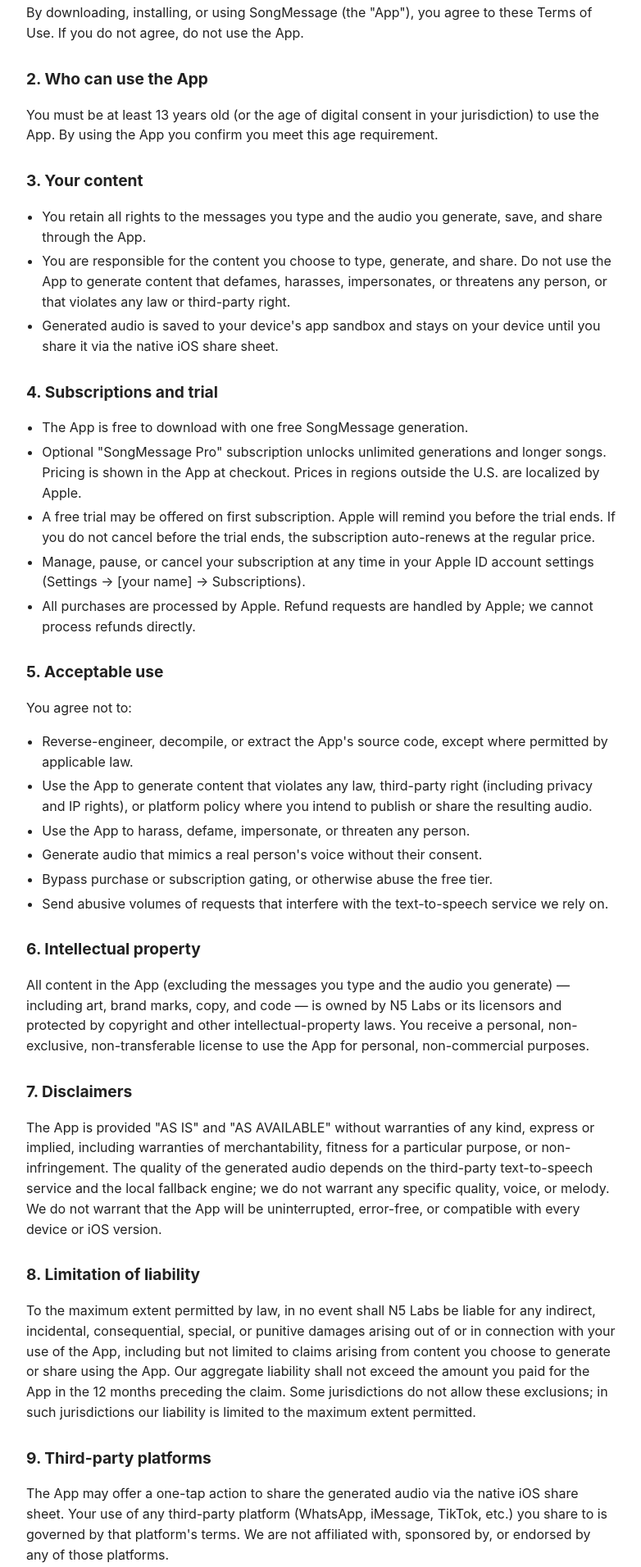
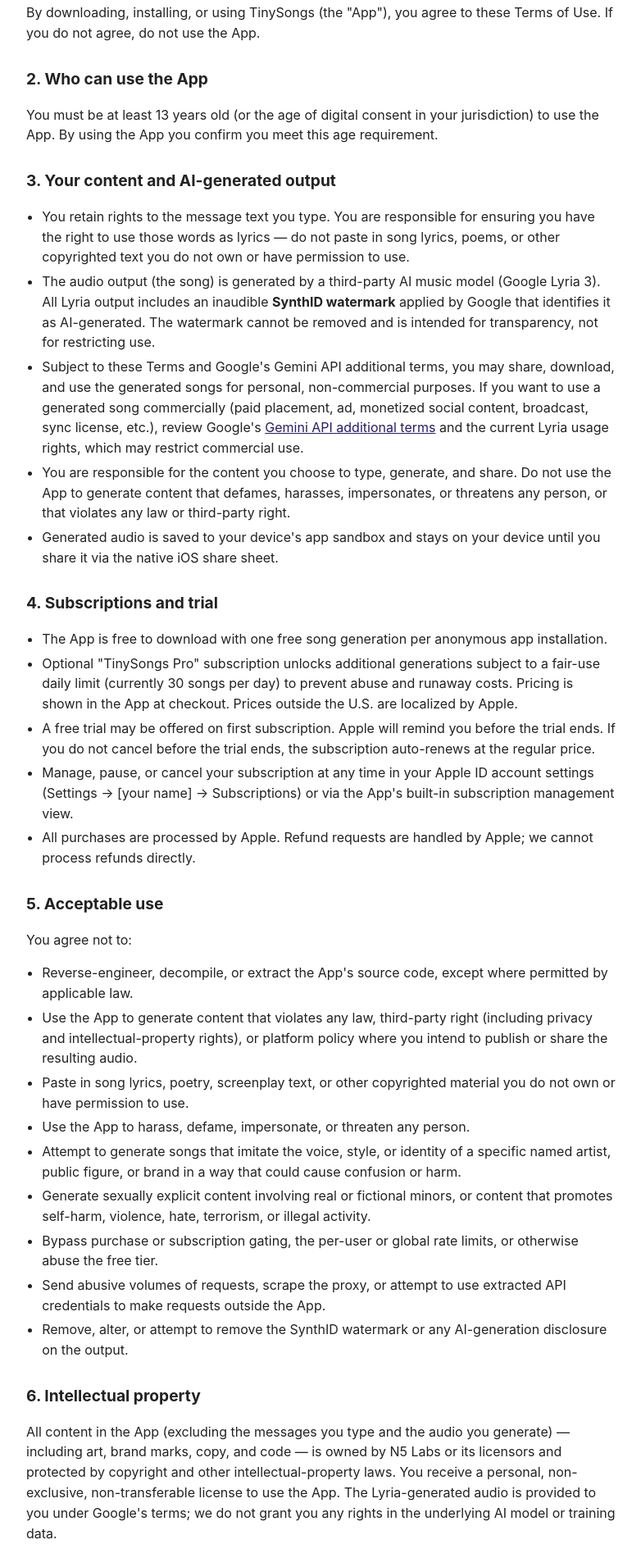
Before and after one commit to noamr13/n5labs.github.io, a plain HTML site: page terms/songmessage.html in a window 1280 px wide. Shown: the part 302-2213 px from the top of the page at 82% size, without its empty margins (248-1030 px from the left). Drawn offline with Linux system fonts and the light colour scheme.

Commit message:
songmessage: update terms for AI-generated songs + SynthID watermark + fair-use cap

```diff
--- a/terms/songmessage.html
+++ b/terms/songmessage.html
@@ -3,7 +3,7 @@
 <head>
   <meta charset="utf-8">
   <meta name="viewport" content="width=device-width,initial-scale=1">
-  <title>Terms of Use — SongMessage</title>
+  <title>Terms of Use — TinySongs</title>
   <style>
     body { font-family: -apple-system, BlinkMacSystemFont, "SF Pro Text", "Helvetica Neue", Arial, sans-serif; max-width: 720px; margin: 40px auto; padding: 0 20px; color: #222; line-height: 1.55; }
     h1 { font-size: 1.8rem; margin-bottom: 0.2rem; }
@@ -16,32 +16,34 @@
   </style>
 </head>
 <body>
-  <h1>Terms of Use — SongMessage</h1>
+  <h1>Terms of Use — TinySongs</h1>
   <div class="meta">Effective date: 26 May 2026 · Developer: N5 Labs · Contact: <a href="mailto:support@n5labs.com">support@n5labs.com</a></div>
 
   <div class="callout">
-    <strong>Plain English:</strong> SongMessage turns short typed messages into musical voice notes you can share. The App is provided as-is. Use it responsibly and respect the rights of anyone you mention in your messages.
+    <strong>Plain English:</strong> TinySongs turns short typed messages into AI-generated songs you can share. The App is provided as-is. Use it responsibly, do not type lyrics you do not have the right to use, and respect the rights of anyone you mention in your messages.
   </div>
 
   <h2>1. Acceptance</h2>
-  <p>By downloading, installing, or using SongMessage (the "App"), you agree to these Terms of Use. If you do not agree, do not use the App.</p>
+  <p>By downloading, installing, or using TinySongs (the "App"), you agree to these Terms of Use. If you do not agree, do not use the App.</p>
 
   <h2>2. Who can use the App</h2>
   <p>You must be at least 13 years old (or the age of digital consent in your jurisdiction) to use the App. By using the App you confirm you meet this age requirement.</p>
 
-  <h2>3. Your content</h2>
+  <h2>3. Your content and AI-generated output</h2>
   <ul>
-    <li>You retain all rights to the messages you type and the audio you generate, save, and share through the App.</li>
+    <li>You retain rights to the message text you type. You are responsible for ensuring you have the right to use those words as lyrics — do not paste in song lyrics, poems, or other copyrighted text you do not own or have permission to use.</li>
+    <li>The audio output (the song) is generated by a third-party AI music model (Google Lyria 3). All Lyria output includes an inaudible <strong>SynthID watermark</strong> applied by Google that identifies it as AI-generated. The watermark cannot be removed and is intended for transparency, not for restricting use.</li>
+    <li>Subject to these Terms and Google's Gemini API additional terms, you may share, download, and use the generated songs for personal, non-commercial purposes. If you want to use a generated song commercially (paid placement, ad, monetized social content, broadcast, sync license, etc.), review Google's <a href="https://ai.google.dev/terms">Gemini API additional terms</a> and the current Lyria usage rights, which may restrict commercial use.</li>
     <li>You are responsible for the content you choose to type, generate, and share. Do not use the App to generate content that defames, harasses, impersonates, or threatens any person, or that violates any law or third-party right.</li>
     <li>Generated audio is saved to your device's app sandbox and stays on your device until you share it via the native iOS share sheet.</li>
   </ul>
 
   <h2>4. Subscriptions and trial</h2>
   <ul>
-    <li>The App is free to download with one free SongMessage generation.</li>
-    <li>Optional "SongMessage Pro" subscription unlocks unlimited generations and longer songs. Pricing is shown in the App at checkout. Prices in regions outside the U.S. are localized by Apple.</li>
+    <li>The App is free to download with one free song generation per anonymous app installation.</li>
+    <li>Optional "TinySongs Pro" subscription unlocks additional generations subject to a fair-use daily limit (currently 30 songs per day) to prevent abuse and runaway costs. Pricing is shown in the App at checkout. Prices outside the U.S. are localized by Apple.</li>
     <li>A free trial may be offered on first subscription. Apple will remind you before the trial ends. If you do not cancel before the trial ends, the subscription auto-renews at the regular price.</li>
-    <li>Manage, pause, or cancel your subscription at any time in your Apple ID account settings (Settings → [your name] → Subscriptions).</li>
+    <li>Manage, pause, or cancel your subscription at any time in your Apple ID account settings (Settings → [your name] → Subscriptions) or via the App's built-in subscription management view.</li>
     <li>All purchases are processed by Apple. Refund requests are handled by Apple; we cannot process refunds directly.</li>
   </ul>
 
@@ -49,27 +51,30 @@
   <p>You agree not to:</p>
   <ul>
     <li>Reverse-engineer, decompile, or extract the App's source code, except where permitted by applicable law.</li>
-    <li>Use the App to generate content that violates any law, third-party right (including privacy and IP rights), or platform policy where you intend to publish or share the resulting audio.</li>
+    <li>Use the App to generate content that violates any law, third-party right (including privacy and intellectual-property rights), or platform policy where you intend to publish or share the resulting audio.</li>
+    <li>Paste in song lyrics, poetry, screenplay text, or other copyrighted material you do not own or have permission to use.</li>
     <li>Use the App to harass, defame, impersonate, or threaten any person.</li>
-    <li>Generate audio that mimics a real person's voice without their consent.</li>
-    <li>Bypass purchase or subscription gating, or otherwise abuse the free tier.</li>
-    <li>Send abusive volumes of requests that interfere with the text-to-speech service we rely on.</li>
+    <li>Attempt to generate songs that imitate the voice, style, or identity of a specific named artist, public figure, or brand in a way that could cause confusion or harm.</li>
+    <li>Generate sexually explicit content involving real or fictional minors, or content that promotes self-harm, violence, hate, terrorism, or illegal activity.</li>
+    <li>Bypass purchase or subscription gating, the per-user or global rate limits, or otherwise abuse the free tier.</li>
+    <li>Send abusive volumes of requests, scrape the proxy, or attempt to use extracted API credentials to make requests outside the App.</li>
+    <li>Remove, alter, or attempt to remove the SynthID watermark or any AI-generation disclosure on the output.</li>
   </ul>
 
   <h2>6. Intellectual property</h2>
-  <p>All content in the App (excluding the messages you type and the audio you generate) — including art, brand marks, copy, and code — is owned by N5 Labs or its licensors and protected by copyright and other intellectual-property laws. You receive a personal, non-exclusive, non-transferable license to use the App for personal, non-commercial purposes.</p>
+  <p>All content in the App (excluding the messages you type and the audio you generate) — including art, brand marks, copy, and code — is owned by N5 Labs or its licensors and protected by copyright and other intellectual-property laws. You receive a personal, non-exclusive, non-transferable license to use the App. The Lyria-generated audio is provided to you under Google's terms; we do not grant you any rights in the underlying AI model or training data.</p>
 
   <h2>7. Disclaimers</h2>
-  <p>The App is provided "AS IS" and "AS AVAILABLE" without warranties of any kind, express or implied, including warranties of merchantability, fitness for a particular purpose, or non-infringement. The quality of the generated audio depends on the third-party text-to-speech service and the local fallback engine; we do not warrant any specific quality, voice, or melody. We do not warrant that the App will be uninterrupted, error-free, or compatible with every device or iOS version.</p>
+  <p>The App is provided "AS IS" and "AS AVAILABLE" without warranties of any kind, express or implied, including warranties of merchantability, fitness for a particular purpose, or non-infringement. The quality of the generated audio depends on the third-party AI music model and the prompt you provide; we do not warrant any specific quality, genre fidelity, lyric accuracy, melody, or voice. AI-generated audio can include artifacts, mispronunciations, unexpected output, or words that diverge from what you typed. We do not warrant that the App will be uninterrupted, error-free, or compatible with every device or iOS version.</p>
 
   <h2>8. Limitation of liability</h2>
-  <p>To the maximum extent permitted by law, in no event shall N5 Labs be liable for any indirect, incidental, consequential, special, or punitive damages arising out of or in connection with your use of the App, including but not limited to claims arising from content you choose to generate or share using the App. Our aggregate liability shall not exceed the amount you paid for the App in the 12 months preceding the claim. Some jurisdictions do not allow these exclusions; in such jurisdictions our liability is limited to the maximum extent permitted.</p>
+  <p>To the maximum extent permitted by law, in no event shall N5 Labs be liable for any indirect, incidental, consequential, special, or punitive damages arising out of or in connection with your use of the App, including but not limited to claims arising from content you choose to generate or share using the App. Our aggregate liability shall not exceed the greater of (a) the amount you paid for the App in the 12 months preceding the claim or (b) USD $50. Some jurisdictions do not allow these exclusions; in such jurisdictions our liability is limited to the maximum extent permitted.</p>
 
   <h2>9. Third-party platforms</h2>
-  <p>The App may offer a one-tap action to share the generated audio via the native iOS share sheet. Your use of any third-party platform (WhatsApp, iMessage, TikTok, etc.) you share to is governed by that platform's terms. We are not affiliated with, sponsored by, or endorsed by any of those platforms.</p>
+  <p>The App may offer a one-tap action to share the generated audio via the native iOS share sheet. Your use of any third-party platform (WhatsApp, iMessage, TikTok, Instagram, etc.) you share to is governed by that platform's terms. We are not affiliated with, sponsored by, or endorsed by any of those platforms.</p>
 
   <h2>10. Termination</h2>
-  <p>We may suspend or terminate access to the App if you violate these Terms or applicable law. You may stop using the App and delete it at any time. Subscription cancellation is handled through your Apple ID account settings.</p>
+  <p>We may suspend or terminate access to the App, including the right to generate new songs, if you violate these Terms or applicable law, or if Google or another upstream provider terminates our access to the service. You may stop using the App and delete it at any time. Subscription cancellation is handled through your Apple ID account settings.</p>
 
   <h2>11. Governing law</h2>
   <p>These Terms are governed by the laws of the State of Israel, without regard to its conflict-of-laws principles. Disputes shall be resolved in the competent courts located in Tel Aviv-Yafo, Israel, except that consumers may have additional rights under their local law.</p>
```
